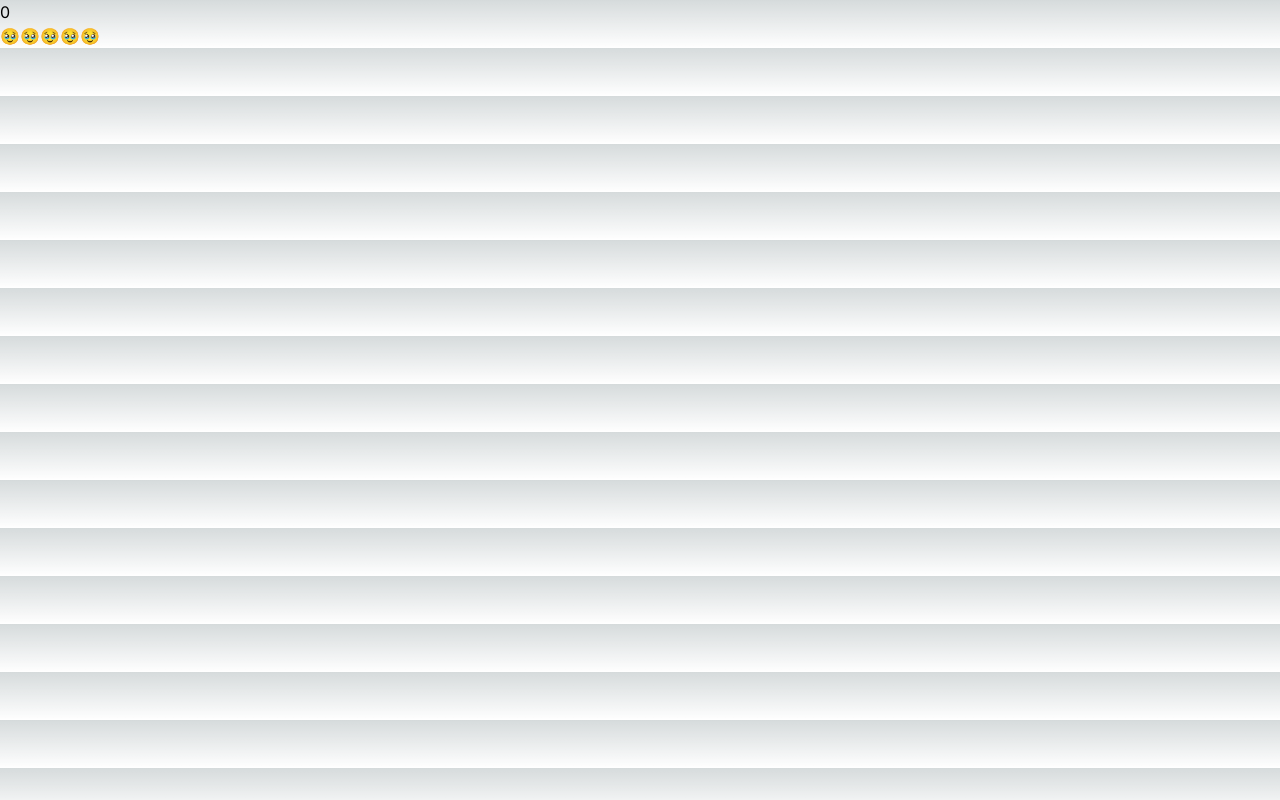
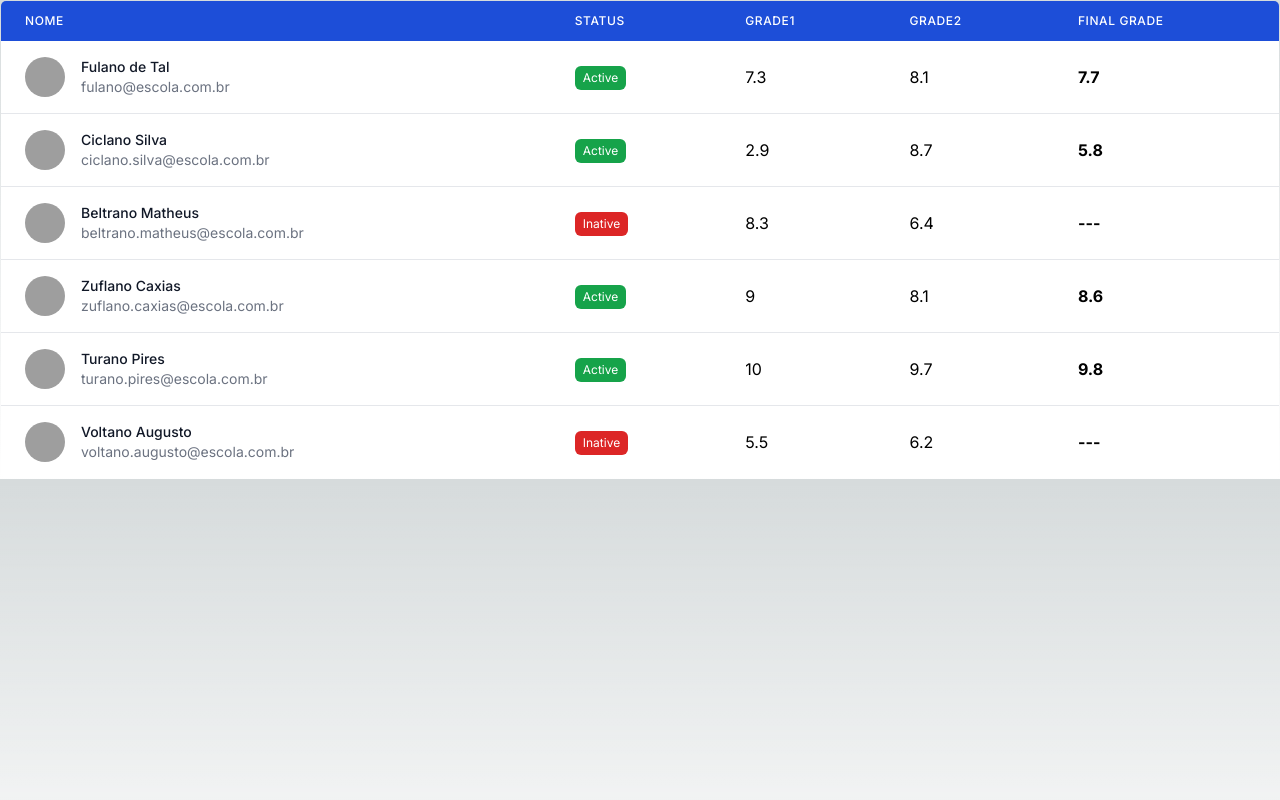
Before and after one commit to newtoncutrim/react-next, a Next.js app: page / in a window 1280 px wide. Built offline with nearby package versions, Linux system fonts and the light colour scheme; grey boxes are pictures that could not be loaded.

Commit message:
listando

```diff
--- /dev/null
+++ b/src/Types/student.ts
@@ -0,0 +1,10 @@
+
+export type Student = {
+    id: number;
+    active: boolean
+    name: string;
+    email: string;
+    avatar: string;
+    grade1: number;
+    grade2: number;
+}
--- a/src/app/page.tsx
+++ b/src/app/page.tsx
@@ -4,6 +4,8 @@ import { Relogio } from '@/components/Relogio';
 import { Content } from '@/components/content';
 import { Interno } from '@/components/interno';
 import { Nota } from '@/components/Nota';
+import { StudentList } from '@/components/studentList';
+import { students } from '@/data/estudents';
 
 /* const getDay = () => {
   return new Intl.DateTimeFormat('pt-BR', { weekday: 'long' }).format(new Date());
@@ -20,13 +22,33 @@ import { Nota } from '@/components/Nota';
 }; */
 
 const Page = () => {
+
+  return (
+    <div className="container mx-auto ">
+      <StudentList students={students}/>
+    </div>
+  );
+};
+
+export default Page;
+
+
+
+
+
+
+
+
+
+
+
 /*   const agora = new Date();
   const hora = agora.getHours();
   const minutos = agora.getMinutes();
   /* const frase = getFrase(hora); */
 
-  return (
-    /*{ <div className="flex items-center flex-col justify-center h-screen bg-gradient-to-r from-blue-500 to-blue-700">
+
+ /*{ <div className="flex items-center flex-col justify-center h-screen bg-gradient-to-r from-blue-500 to-blue-700">
       <div className="text-9xl text-white block">{hora}:{minutos}</div>
      <div className="text-4xl text-white block">
       {hora > 0 && hora < 11 && 'BOM DIA'}
@@ -34,12 +56,3 @@ const Page = () => {
       {hora >= 18 && hora < 12 && 'BOA NOITE'}
      </div>
     </div> }*/
-
-    <>
-      <Nota valor={0}/>
-
-    </>
-  );
-};
-
-export default Page;
--- /dev/null
+++ b/src/components/studentList.tsx
@@ -0,0 +1,57 @@
+import {Student} from '@/Types/student';
+
+/* type Props = {
+    id: number;
+    active: boolean
+    name: string;
+    email: string;
+    avatar: string;
+    grade1: number;
+    grade2: number;
+} */
+
+type Props = {
+    students: Student[];
+}
+
+export const StudentList = ({students}: Props) => {
+    return (
+        <div>
+            <table className="w-full border border-gray-600 rounded-md overflow-hidden">
+            <thead>
+                <tr className='bg-blue-700' >
+                <th className="px-6 py-3 text-left text-xs font-medium text-white uppercase tracking-wider">Nome</th>
+                <th className="px-6 py-3 text-left text-xs font-medium text-white uppercase tracking-wider">Status</th>
+                <th className="px-6 py-3 text-left text-xs font-medium text-white uppercase tracking-wider">Grade1</th>
+                <th className="px-6 py-3 text-left text-xs font-medium text-white uppercase tracking-wider">Grade2</th>
+                <th className="px-6 py-3 text-left text-xs font-medium text-white uppercase tracking-wider">Final Grade</th>
+                </tr>
+            </thead>
+            <tbody className="bg-white divide-y divide-gray-200">
+            {students.map(student => (
+                <tr key={student.id}>
+                <td className="px-6 py-4 whitespace-nowrap">
+                    <div className="flex items-center">
+                    <div className="flex-shrink-0 h-10 w-10">
+                        <img className="h-10 w-10 rounded-full" src={student.avatar} alt="Avatar" />
+                    </div>
+                    <div className="ml-4">
+                        <div className="text-sm font-medium text-gray-900">{student.name}</div>
+                        <div className="text-sm text-gray-500">{student.email}</div>
+                    </div>
+                    </div>
+                </td>
+                <td className="px-6 py-4 whitespace-nowrap text-black">{student.active ? <div className='bg-green-600 rounded-md px-2 inline-block py-1 text-white text-xs'>Active</div> : <div className='bg-red-600 rounded-md px-2 inline-block py-1 text-white text-xs'>Inative</div>}</td>
+                <td className="px-6 py-4 whitespace-nowrap text-black">{student.grade1}</td>
+                <td className="px-6 py-4 whitespace-nowrap text-black">{student.grade2}</td>
+                <td className="px-6 py-4 whitespace-nowrap text-black font-bold">
+                    {student.active && ((student.grade1 + student.grade2) / 2).toFixed(1)}
+                    {!student.active && "---"}
+                </td>
+                </tr>
+          ))}
+        </tbody>
+      </table>
+    </div>
+  );
+};
--- /dev/null
+++ b/src/data/estudents.ts
@@ -0,0 +1,58 @@
+import { Student } from "@/Types/student";
+
+export const students: Student[] = [
+    {
+        id: 1,
+        active: true,
+        name: 'Fulano de Tal',
+        email: 'fulano@escola.com.br',
+        avatar: 'https://images.unsplash.com/photo-1547037579-f0fc020ac3be?ixlib=rb-4.0.3&ixid=M3wxMjA3fDB8MHxzZWFyY2h8MTh8fHJvc3RvfGVufDB8MHwwfHx8Mg%3D%3D&auto=format&fit=facearea&facepad=2&w=256&h=256&q=80',
+        grade1: 7.3,
+        grade2: 8.1
+    },
+    {
+        id: 2,
+        active: true,
+        name: 'Ciclano Silva',
+        email: 'ciclano.silva@escola.com.br',
+        avatar: 'https://images.unsplash.com/photo-1601233749202-95d04d5b3c00?ixlib=rb-4.0.3&ixid=M3wxMjA3fDB8MHxzZWFyY2h8MjN8fHJvc3RvfGVufDB8MHwwfHx8Mg%3D%3D&auto=format&fit=facearea&facepad=2&w=256&h=256&q=80',
+        grade1: 2.9,
+        grade2: 8.7
+    },
+    {
+        id: 3,
+        active: false,
+        name: 'Beltrano Matheus',
+        email: 'beltrano.matheus@escola.com.br',
+        avatar: 'https://images.unsplash.com/photo-1474176857210-7287d38d27c6?ixlib=rb-4.0.3&ixid=M3wxMjA3fDB8MHxzZWFyY2h8MjZ8fHJvc3RvfGVufDB8MHwwfHx8Mg%3D%3D&auto=format&fit=facearea&facepad=2&w=256&h=256&q=80',
+        grade1: 8.3,
+        grade2: 6.4
+    },
+    {
+        id: 4,
+        active: true,
+        name: 'Zuflano Caxias',
+        email: 'zuflano.caxias@escola.com.br',
+        avatar: 'https://images.unsplash.com/photo-1601576084861-5de423553c0f?ixlib=rb-4.0.3&ixid=M3wxMjA3fDB8MHxzZWFyY2h8MzF8fHJvc3RvfGVufDB8MHwwfHx8Mg%3D%3D&auto=format&fit=facearea&facepad=2&w=256&h=256&q=80',
+        grade1: 9,
+        grade2: 8.1
+    },
+    {
+        id: 5,
+        active: true,
+        name: 'Turano Pires',
+        email: 'turano.pires@escola.com.br',
+        avatar: 'https://images.unsplash.com/photo-1564564244660-5d73c057f2d2?ixlib=rb-4.0.3&ixid=M3wxMjA3fDB8MHxzZWFyY2h8NDN8fHJvc3RvfGVufDB8MHwwfHx8Mg%3D%3D&auto=format&fit=facearea&facepad=2&w=256&h=256&q=80',
+        grade1: 10,
+        grade2: 9.7
+    },
+    {
+        id: 6,
+        active: false,
+        name: 'Voltano Augusto',
+        email: 'voltano.augusto@escola.com.br',
+        avatar: 'https://images.unsplash.com/photo-1611689037241-d8dfe4280f2e?ixlib=rb-4.0.3&ixid=M3wxMjA3fDB8MHxzZWFyY2h8NzN8fHJvc3RvfGVufDB8MHwwfHx8Mg%3D%3D&auto=format&fit=facearea&facepad=2&w=256&h=256&q=80',
+        grade1: 5.5,
+        grade2: 6.2
+    }
+];
```
